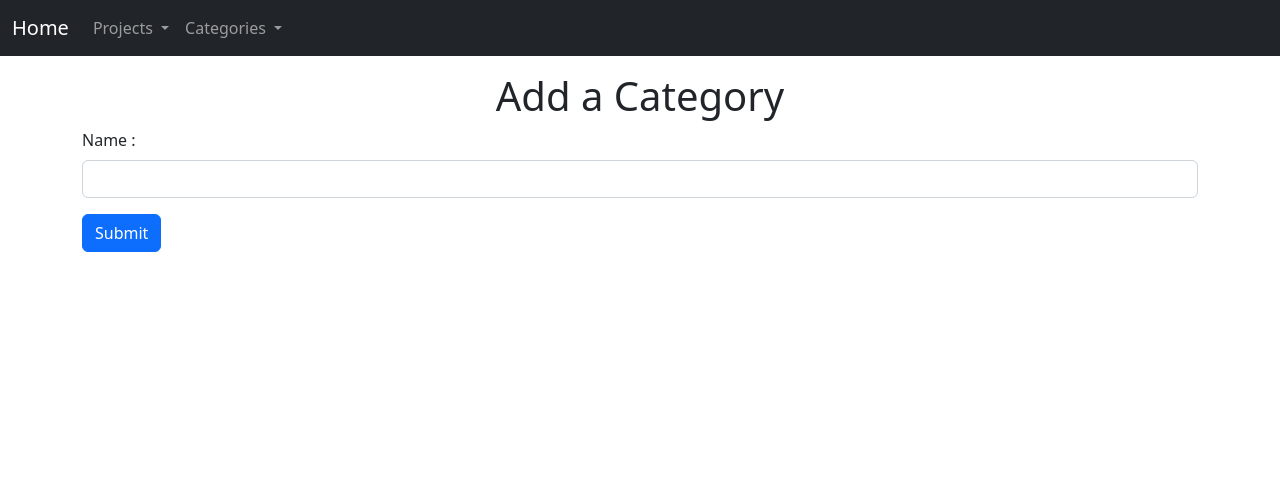
After one commit to UltraViolet33/projects-manager, a PHP site: template App/views/categories/create.php in a window 1280 px wide. The commit adds this page. Shown: the top 492 px of the page. Run offline with PHP 8.4, Linux system fonts and the light colour scheme; the template is opened without the code that fills it, so the values that code supplies are empty.

Commit message:
display form category

```diff
--- a/App/Controllers/CategoryController.php
+++ b/App/Controllers/CategoryController.php
@@ -21,4 +21,10 @@ class CategoryController
         $allCategories = $this->categoryModel->selectAll();
         return Render::make("categories/index", compact("allCategories"));
     }
+
+
+    public function create(): Render
+    {
+        return Render::make("/categories/create");
+    }
 }
--- /dev/null
+++ b/App/views/categories/create.php
@@ -0,0 +1,14 @@
+<div class="row">
+    <div class="col-12">
+        <h1 class="text-center">Add a Category</h1>
+        <form action="" method="POST">
+            <div class="mb-3">
+                <label for="name" class="form-label">Name : </label>
+                <input type="text" class="form-control" name="name">
+            </div>
+            <input class="btn btn-primary" type="submit" value="Submit" name="addCategory">
+        </form>
+        <div class="bg-danger">
+        </div>
+    </div>
+</div>
--- a/App/views/layouts/header.php
+++ b/App/views/layouts/header.php
@@ -34,7 +34,7 @@
                             Categories
                         </a>
                         <ul class="dropdown-menu" aria-labelledby="navbarDropdown">
-                            <li><a class="dropdown-item" href="./addCategory.php">Add Category</a></li>
+                            <li><a class="dropdown-item" href="/categories/create">Add Category</a></li>
                             <li><a class="dropdown-item" href="/categories">All Categories</a></li>
                         </ul>
                     </li>
--- a/public/index.php
+++ b/public/index.php
@@ -15,5 +15,8 @@ $router->get('/', ['App\Controllers\ProjectController', 'index']);
 $router->get('/categories', ['App\Controllers\CategoryController', 'index']);
 $router->get('/categories/index', ['App\Controllers\CategoryController', 'index']);
 
+$router->get('/categories/create', ['App\Controllers\CategoryController', 'create']);
+
+
 
 (new App($router, ["method" => $_SERVER["REQUEST_METHOD"], "uri" => $_SERVER["REQUEST_URI"]]))->run();
```
Also changed, not shown: App/Core/Database/Database.php (+12 -4 lines).
